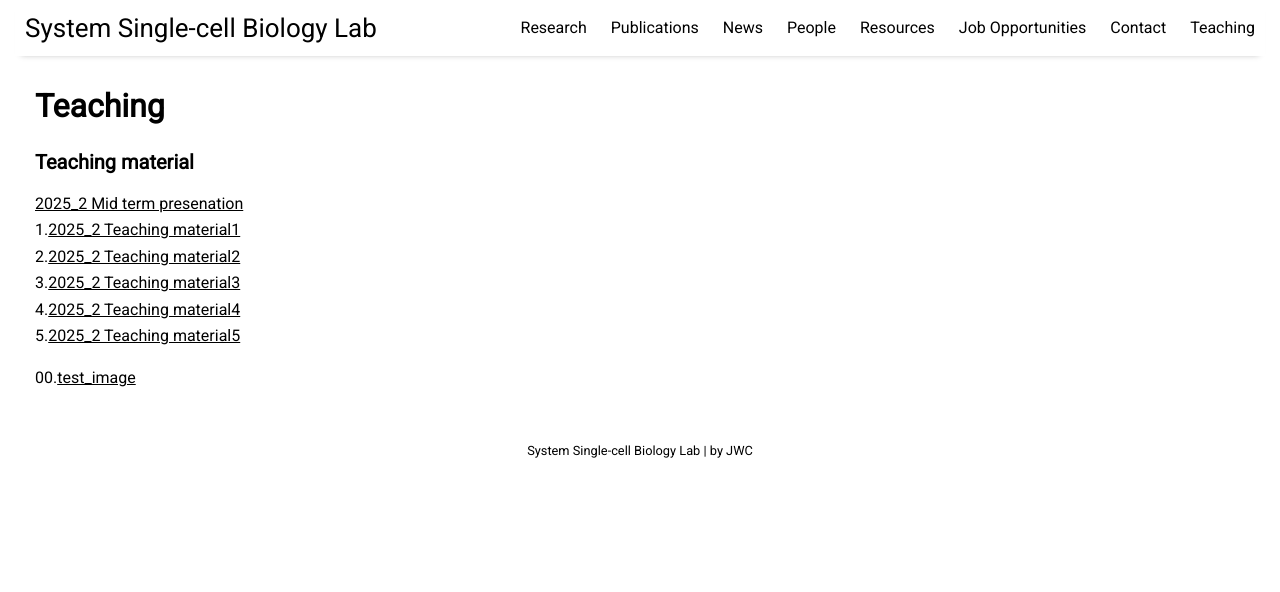
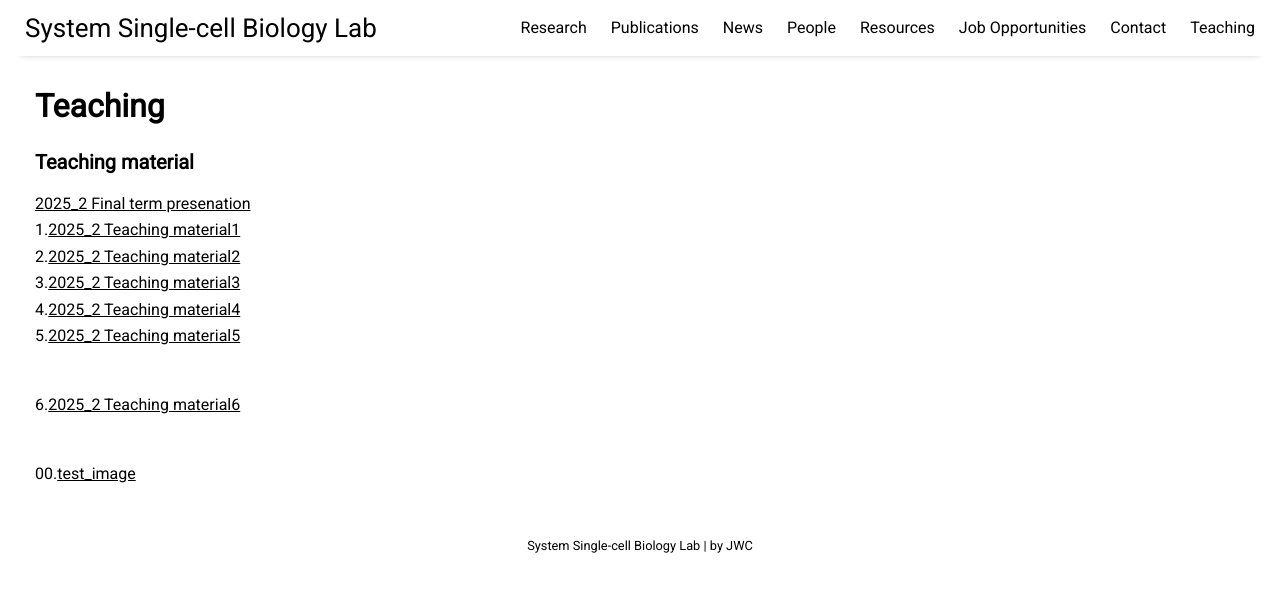
Before and after one commit to jaewon-cho/jaewon-cho.github.io, a Jekyll site: the page built from pages/teaching.md, in a window 1280 px wide. Shown: the top 592 px of the page. Built offline with Jekyll 4.4.1, drawn with Linux system fonts in a browser that asks for light colours; nearby versions of some CDN libraries.

Commit message:
Update teaching.md

```diff
--- a/pages/teaching.md
+++ b/pages/teaching.md
@@ -5,11 +5,14 @@ permalink: /teaching
 ---
 
 ### Teaching material
-[2025_2 Mid term presenation](https://github.com/jaewon-cho/jaewon-cho.github.io/raw/refs/heads/main/assets/teaching/mid_term_presentation.xlsx)<br/>
+[2025_2 Final term presenation](https://github.com/jaewon-cho/jaewon-cho.github.io/raw/refs/heads/main/assets/teaching/final_presentation_2025_2.xlsx)<br/>
 1.[2025_2 Teaching material1](https://github.com/jaewon-cho/jaewon-cho.github.io/raw/refs/heads/main/assets/teaching/0_introduction.pdf)<br/>
 2.[2025_2 Teaching material2](https://github.com/jaewon-cho/jaewon-cho.github.io/raw/refs/heads/main/assets/teaching/1_bulk_rna_seq_lecture.pdf)<br/>
 3.[2025_2 Teaching material3](https://github.com/jaewon-cho/jaewon-cho.github.io/raw/refs/heads/main/assets/teaching/2_scRNA1_lecture.pdf)<br/>
 4.[2025_2 Teaching material4](https://github.com/jaewon-cho/jaewon-cho.github.io/raw/refs/heads/main/assets/teaching/3_scRNA2_lecture.pdf)<br/>
-5.[2025_2 Teaching material5](https://github.com/jaewon-cho/jaewon-cho.github.io/raw/refs/heads/main/assets/teaching/4_Cite_TCRseq_lecture.pdf)<br/>
+5.[2025_2 Teaching material5](https://github.com/jaewon-cho/jaewon-cho.github.io/raw/refs/heads/main/assets/teaching/4_Cite_TCRseq_lecture.pdf)<br/><br/>
+
+6.[2025_2 Teaching material6](https://github.com/jaewon-cho/jaewon-cho.github.io/raw/refs/heads/main/assets/teaching/5_scDNA_seq_lecture.pdf)<br/><br/>
+
 
 00.[test_image](https://raw.githubusercontent.com/jaewon-cho/jaewon-cho.github.io/main/assets/img/job.png)<br/>
```
